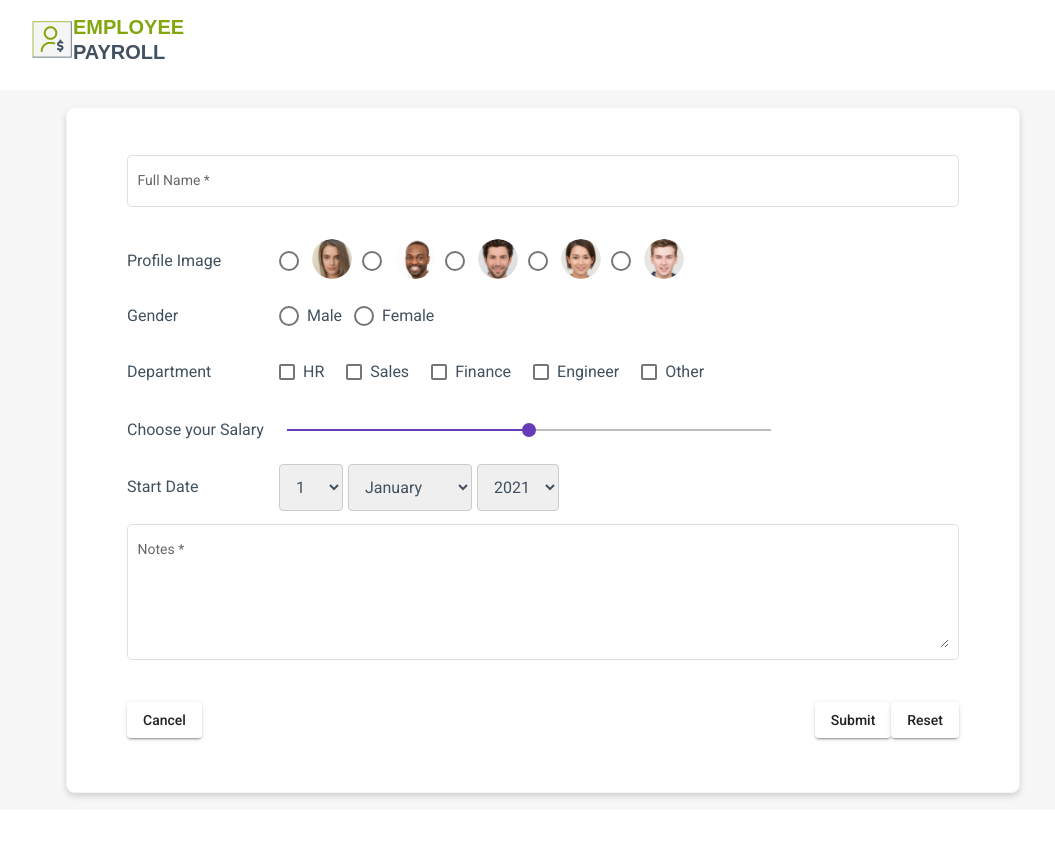
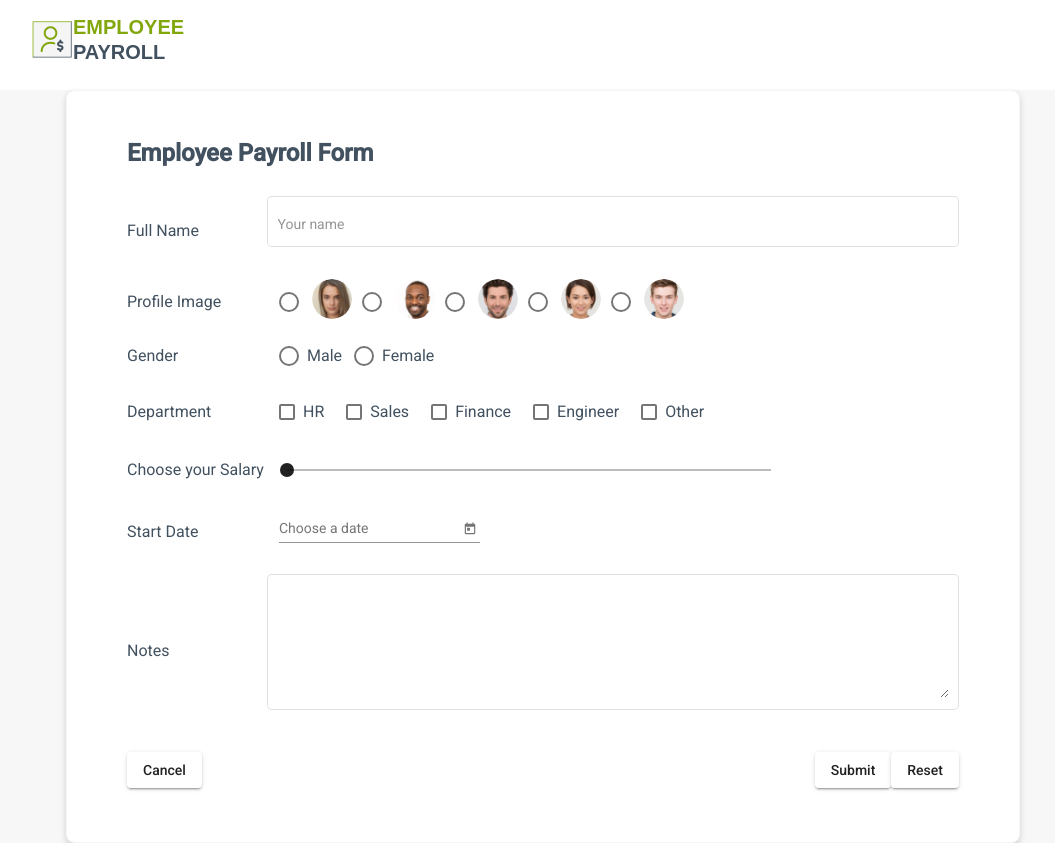
Before and after one commit to pooja14206/Employee-Payroll-AngularApp, an Angular app: page /add in a window 1280 px wide. Shown: the whole page, without its empty margins (97-1152 px from the left). Before the commit the page ends 810 px from the top, so only its background shows below. Built offline with nearby package versions, Linux system fonts and the light colour scheme.

Commit message:
Added a file for add and delete

```diff
--- a/src/app/app.module.ts
+++ b/src/app/app.module.ts
@@ -10,7 +10,6 @@ import { AddComponent } from './component/add/add.component';
 import { HomeComponent } from './component/home/home.component';
 import { BrowserAnimationsModule } from '@angular/platform-browser/animations';
 import { MatModule } from './material/mat/mat.module';
-import { EmployeeFormComponent } from './employee-form/employee-form.component';
 import { ReactiveFormsModule } from '@angular/forms';
 @NgModule({
   declarations: [
@@ -18,9 +17,8 @@ import { ReactiveFormsModule } from '@angular/forms';
     HeaderComponent,
     AddComponent,
     // EmployeeDetailComponent,
-    HomeComponent,
-    EmployeeFormComponent
-  ],
+    HomeComponent
+    ],
   imports: [
     BrowserModule,
     AppRoutingModule,
--- a/src/app/component/add/add.component.html
+++ b/src/app/component/add/add.component.html
@@ -1,148 +1,96 @@
 <app-header></app-header>
-<!-- <div app-header> -->
-<!-- <p>add works!</p> -->
 <div class="form-content">
-    <form class="form" action="#" [formGroup]= "employeeFormGroup">
+  <form class="form" [formGroup]="employeeFormGroup" (ngSubmit)="onSubmit()">
+
+    <div class="form-head">Employee Payroll form </div>
+
+    <!-------Input Name--------->
     <div class="row-content">
+      <mat-label class="label text">Full Name</mat-label>
       <mat-form-field class="example-full-width" appearance="outline">
-              <mat-label>Full Name</mat-label>
-              <input class="name-input"  matInput formControlName="fullName" required>
+        <input class="name-input" matInput placeholder="Your name" formControlName="name">
       </mat-form-field>
     </div>
 
-            <!-- profilePic -->
+    <!------Profile image---------->
     <div class="row-content">
       <label class="label text" for="profile">Profile Image </label>
       <div class="profile-radio-content">
-              <mat-radio-button name="profile" color="primary"
-                value="Ellipse1.png" required>
-                <img class="profile"  src="../assets/Ellipse1.png">
+        <mat-radio-button name="profile" color="primary" value="Ellipse1.png"
+          ngDefaultControl formControlName="profilePic">
+          <img class="profile" id='image1' src="../assets/Ellipse1.png">
         </mat-radio-button>
-              <mat-radio-button class=profile-width name="profile" color="primary" fomControlName="profilePic"
-                value="Ellipse2.png" required>
-                <img class="profile" src="../assets/Ellipse2.png">
+        <mat-radio-button name="profile" color="primary" value="/Ellipse2.png"
+          ngDefaultControl formControlName="profilePic">
+          <img class="profile" id='image2' src="../assets/Ellipse2.png">
         </mat-radio-button>
-              <mat-radio-button class=profile-width name="profile" color="primary" fomControlName="profilePic"
-                value="Ellipse3.png" required>
-                <img class="profile" src="../assets/Ellipse3.png">
+        <mat-radio-button name="profile" color="primary" value="Ellipse3.png"
+          ngDefaultControl formControlName="profilePic">
+          <img class="profile" id='image3' src="../assets/Ellipse3.png">
         </mat-radio-button>
-              <mat-radio-button class=profile-width id="profile4" name="profile" color="primary" fomControlName="profilePic"
-                value="Ellipse4.png" required>
-                <img class="profile" src="../assets/Ellipse4.png">
+        <mat-radio-button name="profile" color="primary" value="Ellipse4.png"
+          ngDefaultControl formControlName="profilePic">
+          <img class="profile" id='image4' src="../assets/Ellipse4.png">
         </mat-radio-button>
-              <mat-radio-button class=profile-width name="profile" color="primary" fomControlName="profilePic"
-                value="Ellipse5.png" required>
-                <img class="profile" src="../assets/Ellipse5.png">
+        <mat-radio-button name="profile" color="primary" value="../assets/Ellipse5.png"
+          ngDefaultControl formControlName="profilePic">
+          <img class="profile" id='image5' src="../assets/Ellipse5.png">
         </mat-radio-button>
       </div>
     </div>
-          <!-- gender -->
+
+
+    <!-----Input Gender--------->
     <div class="row-content">
       <label class="label text" for="gender">Gender</label>
       <div>
-              <mat-radio-button type="radio" name="gender" color="primary" fomControlName="gender" value="male" required>
+        <mat-radio-button type="radio" name="gender" color="primary" value="male" ngDefaultControl
+          formControlName="gender">
           <label class="text" for="male">Male</label>
         </mat-radio-button>
-              <mat-radio-button type="radio" name="gender" color="primary"fomControlName="gender" value="female" required>
+        <mat-radio-button type="radio" name="gender" color="primary" value="female" ngDefaultControl
+          formControlName="gender">
           <label class="text" for="female">Female</label>
         </mat-radio-button>
       </div>
     </div>
 
+    <!------Input Department------->
     <div class="row-content">
       <label class="label text" for="depatment">Department</label>
-            <mat-checkbox class="checkbox" id="hr" color="primary" name="department"  value="HR">
-              <label class="text" for="hr">HR</label>
+      <div *ngFor="let department of departments">
+        <mat-checkbox #checkbox class="checkbox" type="checkbox" color="primary" [value]="department.value"
+          (change)="onCheckboxChange($event)">
+          <label class="text">{{department.name}}</label>
         </mat-checkbox>
-            <mat-checkbox class="checkbox" id="sales" color="primary" name="department" value="Sales">
-              <label class="text" for="sales">Sales</label>
-            </mat-checkbox>
-            <mat-checkbox class="checkbox" id="finance" color="primary" name="department" value="Finance">
-              <label class="text" for="finance">Finance</label>
-            </mat-checkbox>
-            <mat-checkbox class="checkbox" id="engineer" color="primary" name="department" value="Engineer">
-              <label class="text" for="engineer">Engineer</label>
-            </mat-checkbox>
-            <mat-checkbox class="checkbox" id="other" color="primary" name="department" value="Other">
-              <label class="text" for="engineer">Other</label>
-            </mat-checkbox>
-          </div>
-
-          <div class="row-content">
-            <label class="label text" for="salary">Choose your Salary </label>
-
-        <mat-slider thumbLabel [displayWith]="formatLabel" color="primary" tickInterval="1000" aria-label="units" class="salary-input"
-              name="salary" min="300000" max="500000" step="1000" value="400000">
-              <output class="salary-output text" for="salary">400000</output>
-            </mat-slider>
-          </div>
-
-          <div class="row-content">
-            <label class="label text" for="startDate"> Start Date </label>
-            <div>
-              <select id="day" name="Day">
-                <option value="1">1</option>
-                <option value="2">2</option>
-                <option value="3">3</option>
-                <option value="4">4</option>
-                <option value="5">5</option>
-                <option value="6">6</option>
-                <option value="7">7</option>
-                <option value="8">8</option>
-                <option value="9">9</option>
-                <option value="10">10</option>
-                <option value="11">11</option>
-                <option value="12">12</option>
-                <option value="13">13</option>
-                <option value="14">14</option>
-                <option value="15">15</option>
-                <option value="16">16</option>
-                <option value="17">17</option>
-                <option value="18">18</option>
-                <option value="19">19</option>
-                <option value="20">20</option>
-                <option value="21">21</option>
-                <option value="22">22</option>
-                <option value="23">23</option>
-                <option value="24">24</option>
-                <option value="25">25</option>
-                <option value="26">26</option>
-                <option value="27">27</option>
-                <option value="28">28</option>
-                <option value="29">29</option>
-                <option value="30">30</option>
-                <option value="31">31</option>
-              </select>
-              <select id="month" name="Month">
-                <option value="Jan">January</option>
-                <option value="Feb">Febuary</option>
-                <option value="March">March</option>
-                <option value="April">April</option>
-                <option value="May">May</option>
-                <option value="June">June</option>
-                <option value="July">July</option>
-                <option value="Aug">August</option>
-                <option value="Sept">September</option>
-                <option value="Oct">October</option>
-                <option value="Nov">November</option>
-                <option value="Dec">December</option>
-              </select>
-              <select id="year" name="Year">
-                <option value="2020">2021</option>
-                <option value="2020">2020</option>
-                <option value="2019">2019</option>
-                <option value="2018">2018</option>
-                <option value="2017">2017</option>
-                <option value="2016">2016</option>
-              </select>
       </div>
     </div>
 
+
+    <!-----Input Salary------>
     <div class="row-content">
+      <label class="label text" for="salary">Choose your Salary </label>
+      <mat-slider thumbLabel [displayWith]="formatLabel" #salaryOutput (change)="updateSetting($event)" color="primary"
+        tickInterval="1000" aria-label="units" class="salary-input" name="salary" min="300000" max="500000" step="1000"
+        [value]="salary" formControlName="salary"></mat-slider>
+    </div>
+
+    <!-------Input Date------>
+    <div class="row-content">
+      <label class="label text" for="startDate"> Start Date </label>
+      <mat-form-field>
+        <input matInput [matDatepicker]="picker" placeholder="Choose a date" formControlName="startDate">
+        <mat-datepicker-toggle matSuffix [for]="picker"></mat-datepicker-toggle>
+        <mat-datepicker #picker></mat-datepicker>
+      </mat-form-field>
+    </div>
+
+    <!------Input Notes------->
+    <div class="row-content">
+      <mat-label class="label text">Notes</mat-label>
       <mat-form-field class="example-full-width" appearance="outline">
-              <mat-label>Notes</mat-label>
         <textarea matInput id="notes" class="input" name="Notes" placeholder="" style="height:100px"
-                required></textarea>
+          formControlName="note"></textarea>
       </mat-form-field>
     </div>
 
@@ -151,7 +99,7 @@
         <button mat-raised-button class="resetButton button cancelButton">Cancel</button>
       </a>
       <div class="submit-reset">
-              <button mat-raised-button  type="submit" class="button submitButton">Submit</button>
+        <button mat-raised-button type="submit" class="button submitButton">Submit</button>
         <button mat-raised-button type="reset" class="resetButton button">Reset</button>
       </div>
     </div>
--- a/src/app/component/add/add.component.ts
+++ b/src/app/component/add/add.component.ts
@@ -1,6 +1,8 @@
 import { Component, OnInit } from '@angular/core';
-import { FormControl, FormGroup } from '@angular/forms';
+import { FormArray, FormBuilder, FormControl, FormGroup, Validators } from '@angular/forms';
+import { MatCheckboxChange } from '@angular/material/checkbox';
 import { Employee } from 'src/app/model/employee';
+import { HttpService } from 'src/app/service/http.service';
 
 @Component({
   selector: 'app-add',
@@ -9,15 +11,51 @@ import { Employee } from 'src/app/model/employee';
 })
 export class AddComponent implements OnInit {
 
-  public employee: Employee = new Employee();
-  public employeeFormGroup: FormGroup = new FormGroup({
-    fullName: new FormControl(''),
-    profilePic: new FormControl(''),
-    gender: new FormControl('')
-  });
 
+  public employee: Employee = new Employee;
+  public employeeFormGroup: FormGroup;
 
-  constructor() { }
+  departments: Array<any> = [
+    {
+      name: "HR",
+      value: "HR"
+    },
+    {
+      name: "Sales",
+      value: "Sales"
+    },
+    {
+      name: "Finance",
+      value: "Finance"
+    },
+    {
+      name: "Engineer",
+      value: "Engineer"
+    },
+    {
+      name: "Other",
+      value: "Other"
+    }
+  ]
+
+  constructor(
+    private formBuilder: FormBuilder,
+    private httpService: HttpService,
+    ) {
+    this.employeeFormGroup = this.formBuilder.group({
+      name: new FormControl(''),
+      profilePic: new FormControl(''),
+      gender: new FormControl(''),
+      department: this.formBuilder.array([], [Validators.required]),
+      salary: new FormControl(''),
+      startDate: new FormControl(''),
+      note: new FormControl('')
+    })
+   }
+
+  ngOnInit(): void {
+    console.log(this.employeeFormGroup);
+  }
 
   formatLabel(value: number) {
     if (value >= 1000) {
@@ -26,11 +64,26 @@ export class AddComponent implements OnInit {
     return value;
   }
 
-  // onSubmit(){
-  //   console.log(this.employee);
-  // }
+  onCheckboxChange(event: MatCheckboxChange) {
+    const department: FormArray = this.employeeFormGroup.get('department') as FormArray;
 
-  ngOnInit(): void {
+    if (event.checked) {
+      department.push(new FormControl(event.source.value));
+    } else {
+      const index = department.controls.findIndex(x => x.value === event.source.value);
+      department.removeAt(index);
+    }
   }
 
+  salary: number = 400000;
+  updateSetting(event: any) {
+    this.salary = event.value;
+  }
+
+  onSubmit(): void {
+    this.employee = this.employeeFormGroup.value;
+    this.httpService.addEmployeeData(this.employee).subscribe(response=> {
+      console.log(response);
+    });
+  }
 }
--- a/src/app/component/header/header.component.ts
+++ b/src/app/component/header/header.component.ts
@@ -11,5 +11,4 @@ export class HeaderComponent implements OnInit {
 
   ngOnInit(): void {
   }
-
 }
--- a/src/app/model/employee.ts
+++ b/src/app/model/employee.ts
@@ -1,12 +1,12 @@
 
 export class Employee {
 
-    id!: number;
+    empId!: number;
     name!: String;
     gender!: String;
     salary!: number;
     startDate!: Date;
     note!: String;
     profilePic!: String;
-    department!: String;
+    department!: String[];
 }
```
Also changed, not shown: src/app/component/home/home.component.html (+5 -6 lines), src/app/component/home/home.component.ts (+11 -4 lines), src/app/employee-form/employee-form.component.html (deleted, +0 -11 lines), src/app/employee-form/employee-form.component.ts (deleted, +0 -15 lines), src/app/service/http.service.ts (+12 -2 lines), src/app/employee-form/employee-form.component.scss (deleted), 2 other files (tests, documents, lock files or other folders). Lines whose indentation alone changed are shown as unchanged.
